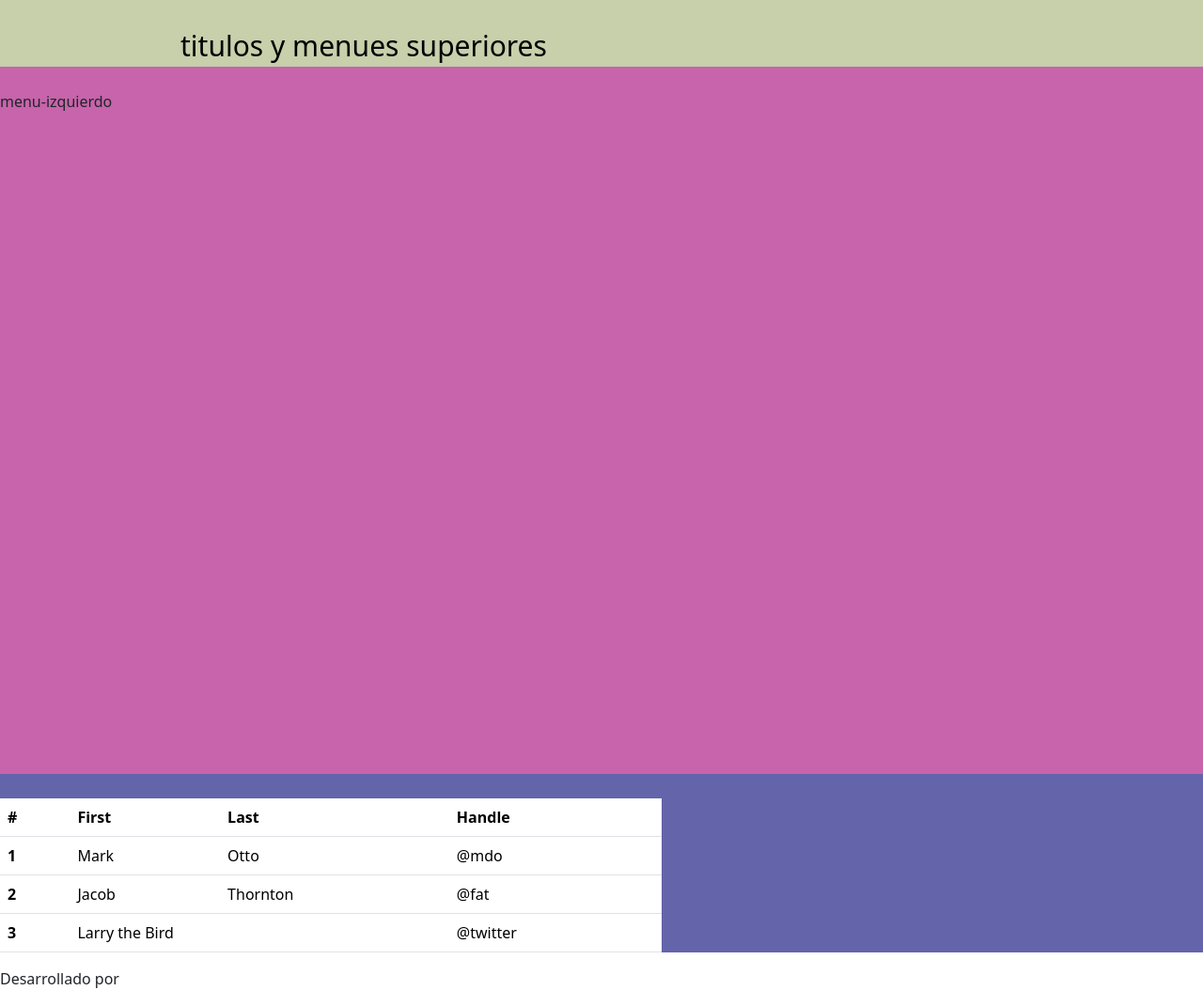
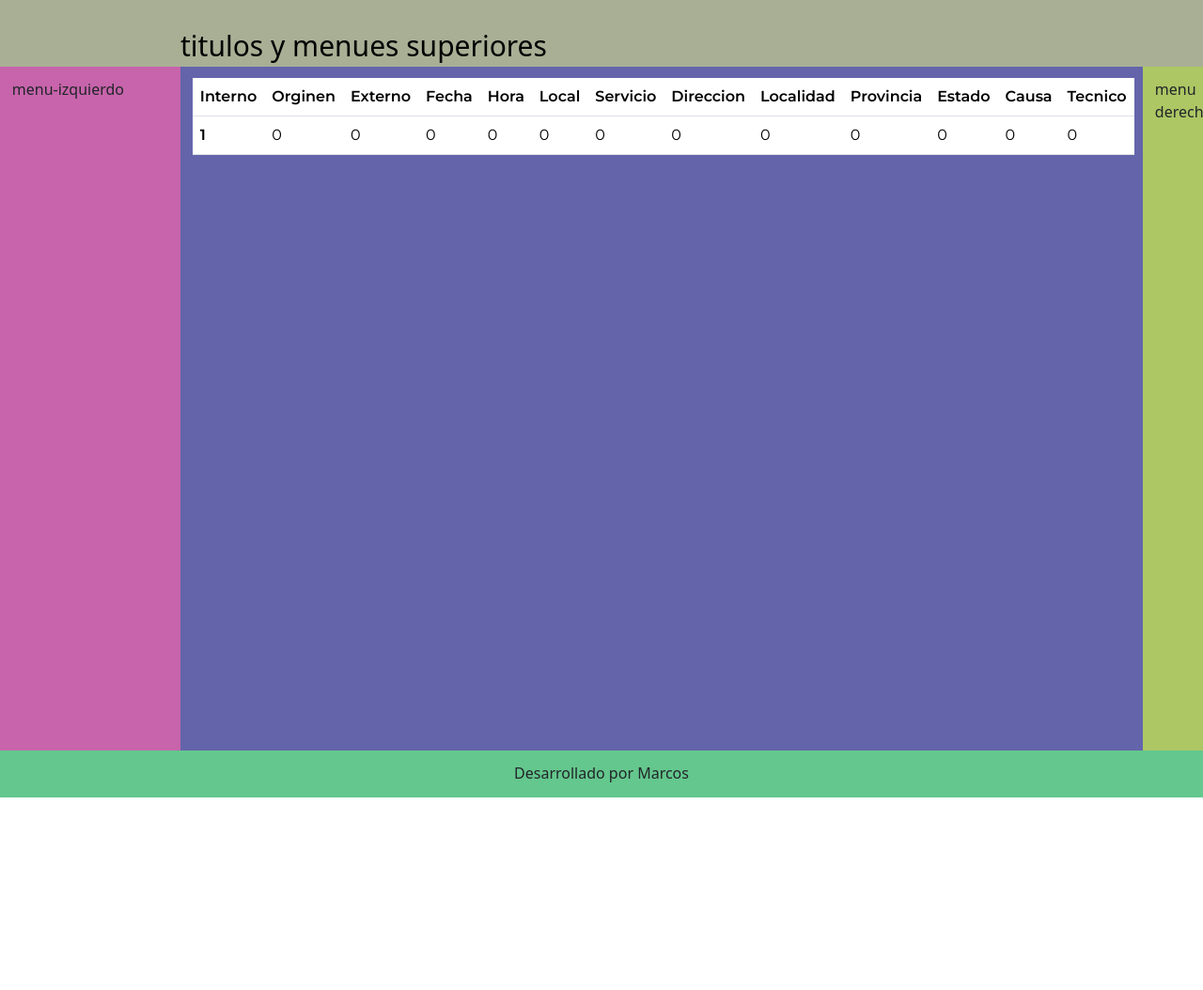
Before and after one commit to Marlucben/ICL-Gestion-TEST, a plain HTML site: page index.html in a window 1280 px wide. Shown: the whole page at 94% size. After the commit the page ends 849 px from the top, so only its background shows below. Drawn offline with nearby package versions, Linux system fonts and the light colour scheme.

Commit message:
correccion de css cajas ok

```diff
--- a/index.html
+++ b/index.html
@@ -13,6 +13,7 @@
 </body>
 <header class="header"> titulos y menues superiores</header>
 <main>
+  <div class="contenedor-menu-principal">
     <section class="menu-izquierdo">
               menu-izquierdo
     </section>
@@ -20,40 +21,49 @@
         <table class="table">
             <thead>
               <tr>
-                <th scope="col">#</th>
-                <th scope="col">First</th>
-                <th scope="col">Last</th>
-                <th scope="col">Handle</th>
+                <th scope="col">Interno</th>
+                <th scope="col">Orginen</th>
+                <th scope="col">Externo</th>
+                <th scope="col">Fecha</th>
+                <th scope="col">Hora</th>
+                <th scope="col">Local</th>
+                <th scope="col">Servicio</th>
+                <th scope="col">Direccion</th>
+                <th scope="col">Localidad</th>
+                <th scope="col">Provincia</th>
+                <th scope="col">Estado</th>
+                <th scope="col">Causa</th>
+                <th scope="col">Tecnico</th>
               </tr>
             </thead>
             <tbody>
               <tr>
                 <th scope="row">1</th>
-                <td>Mark</td>
-                <td>Otto</td>
-                <td>@mdo</td>
+                <td>0</td>
+                <td>0</td>
+                <td>0</td>
+                <td>0</td>
+                <td>0</td>
+                <td>0</td>
+                <td>0</td>
+                <td>0</td>
+                <td>0</td>
+                <td>0</td>
+                <td>0</td>
+                <td>0</td>
               </tr>
-              <tr>
-                <th scope="row">2</th>
-                <td>Jacob</td>
-                <td>Thornton</td>
-                <td>@fat</td>
-              </tr>
-              <tr>
-                <th scope="row">3</th>
-                <td colspan="2">Larry the Bird</td>
-                <td>@twitter</td>
-              </tr>
+
             </tbody>
           </table>
     </section>
-
+    <section class="menu-derecho">menu derecho</section>
+  </div>
 
 </main>
 
-<footer>
+<footer class="footer">
 
-    Desarrollado por
+    <p>Desarrollado por Marcos</p>
 </footer>
     <script src="https://cdn.jsdelivr.net/npm/bootstrap@5.3.3/dist/js/bootstrap.bundle.min.js" integrity="sha384-YvpcrYf0tY3lHB60NNkmXc5s9fDVZLESaAA55NDzOxhy9GkcIdslK1eN7N6jIeHz" crossorigin="anonymous"></script>
 </html>
--- a/styles/styles.css
+++ b/styles/styles.css
@@ -7,20 +7,35 @@
 }
 
 body{
-    weight:100%;
-    hight:100%;
+    width:100%;
+    height: 100%;
+
 }
+
+.contenedor-menu-principal{
+      display: flex;
+      flex-direction: row;
+
+}
+
+
 .header{
       padding: 2% 0% 0% 15%;
-      background-color: rgb(199, 207, 171);
+      background-color: rgb(169, 175, 149);
       font-size: 30px;
       color: black;
+
+
+
 
 }
 
 .menu-izquierdo{
-      padding: 2% 0% 55% 0%;
+      padding: 1% 1% 54% 1%;
       background-color: rgb(199, 100, 171);
+      width:15%;
+      display: flex;
+      flex-direction: column;
 
 
 
@@ -28,9 +43,26 @@ body{
 
 
 .principal{
-      padding: 2% 45% 0% 0%;
+      padding: 1% 1% 1% 1%;
       background-color: rgb(100, 100, 171);
+      width: 80%;
 
+      font-size: 1rem;
+      font-family: 'Montserrat', sans-serif;
 
 
 }
+.menu-derecho{
+      width: 5%;
+      padding: 1% 1% 1% 1%;
+      background-color: rgb(173, 199, 100);
+
+}
+
+.footer{
+      padding: 1% 1% 1% 1%;
+      background-color: rgb(100, 199, 141);
+      height: 50px;
+      text-align: center;
+
+}
```
